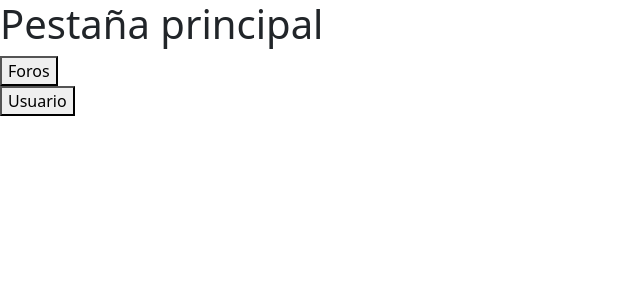
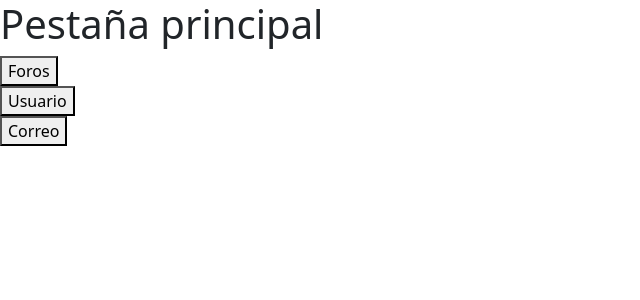
Before and after one commit to nicobartok0/ETEC-GBBS, a Flask app: template templates/principal.html in a window 1280 px wide. Shown: the top 300 px of the page, without its empty margins (0-640 px from the left). Run offline with Flask 2, Linux system fonts and the light colour scheme; the template is opened without the code that fills it, so the values that code supplies are empty; some libraries are stand-ins or nearby versions.

Commit message:
prueva v0.10

```diff
--- a/App.py
+++ b/App.py
@@ -113,6 +113,11 @@ def add_forums():
         mysql.connection.commit()
     return forums()
 
+#Ruta de Correo
+@app.route('/correo')
+def usuario():
+    return render_template('correo.html')
+
 
 #Bucle principal. La aplicación se corre en el puerto 3000.
 if (__name__) == '__main__':
--- a/templates/principal.html
+++ b/templates/principal.html
@@ -7,4 +7,7 @@
 <form action="/user">
     <button type="submit">Usuario</button>
 </form>
+<form action="/correo">
+    <button type="submit">Correo</button>
+</form>
 {%endblock%}
```
